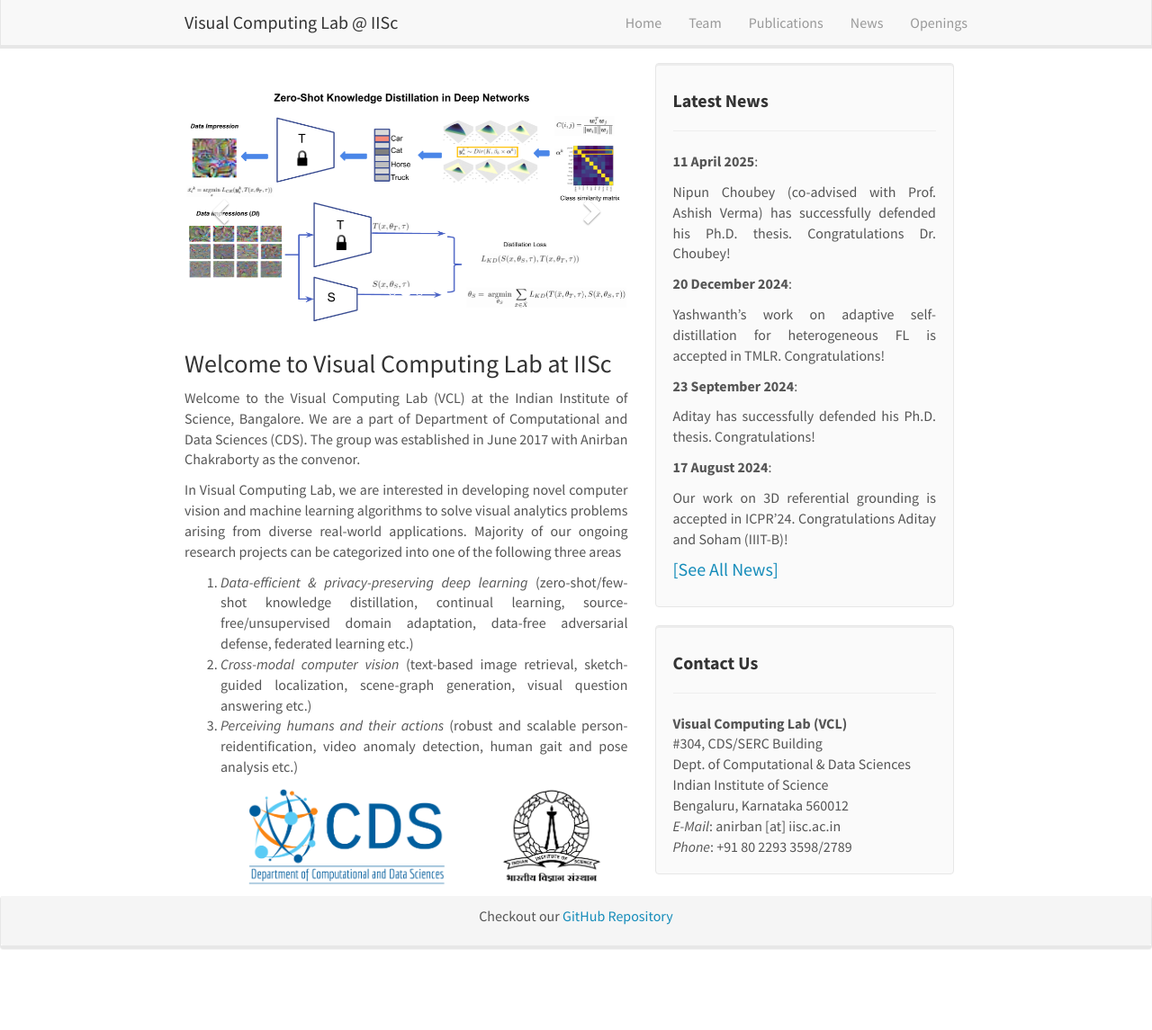
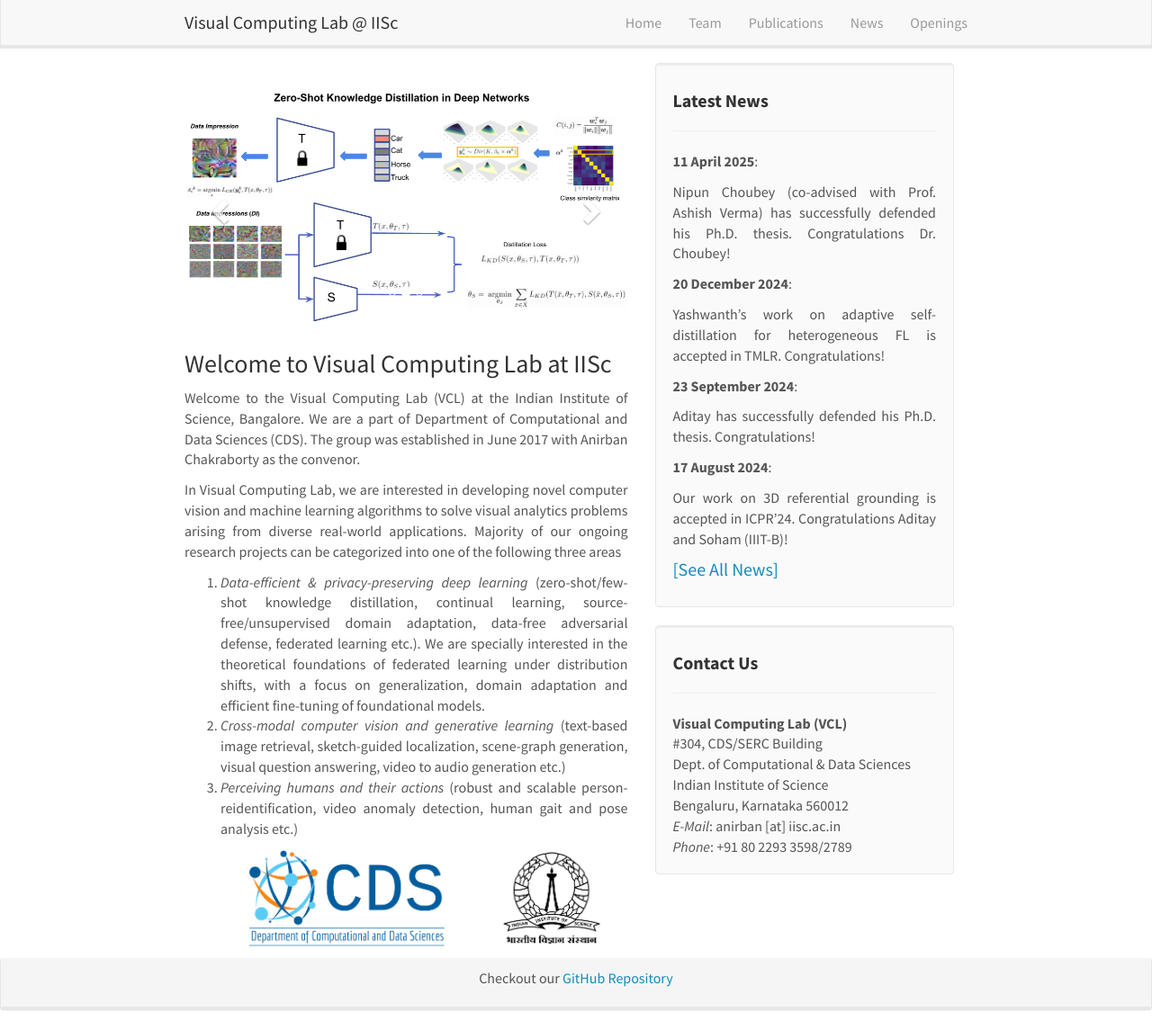
Before and after one commit to vcl-iisc/vclab-website, a Jekyll site: the page built from _pages/home.md, in a window 1280 px wide and 1145 px high. Shown: the whole window at 90% size. Built offline with Jekyll 4.4.1, drawn with Linux system fonts in a browser that asks for light colours; nearby versions of some CDN libraries.

Commit message:
Update home.md
Added more detail to research interest.

```diff
--- a/_pages/home.md
+++ b/_pages/home.md
@@ -14,8 +14,8 @@ redirect_from:
 Welcome to the Visual Computing Lab (VCL) at the Indian Institute of Science, Bangalore. We are a part of Department of Computational and Data Sciences (CDS). The group was established in June 2017 with Anirban Chakraborty as the convenor.
 
 In Visual Computing Lab, we are interested in developing novel computer vision and machine learning algorithms to solve visual analytics problems arising from diverse real-world applications. Majority of our ongoing research projects can be categorized into one of the following three areas
-1. *Data-efficient & privacy-preserving deep learning* (zero-shot/few-shot knowledge distillation, continual learning, source-free/unsupervised domain adaptation, data-free adversarial defense, federated learning etc.)
-2. *Cross-modal computer vision* (text-based image retrieval, sketch-guided localization, scene-graph generation, visual question answering etc.)
+1. *Data-efficient & privacy-preserving deep learning* (zero-shot/few-shot knowledge distillation, continual learning, source-free/unsupervised domain adaptation, data-free adversarial defense, federated learning etc.). We are specially interested in the theoretical foundations of federated learning under distribution shifts, with a focus on generalization, domain adaptation and efficient fine-tuning of foundational models.
+2. *Cross-modal computer vision and generative learning* (text-based image retrieval, sketch-guided localization, scene-graph generation, visual question answering, video to audio generation etc.)
 3. *Perceiving humans and their actions* (robust and scalable person-reidentification, video anomaly detection, human gait and pose analysis etc.)
 
 <figure class="centered">
```
